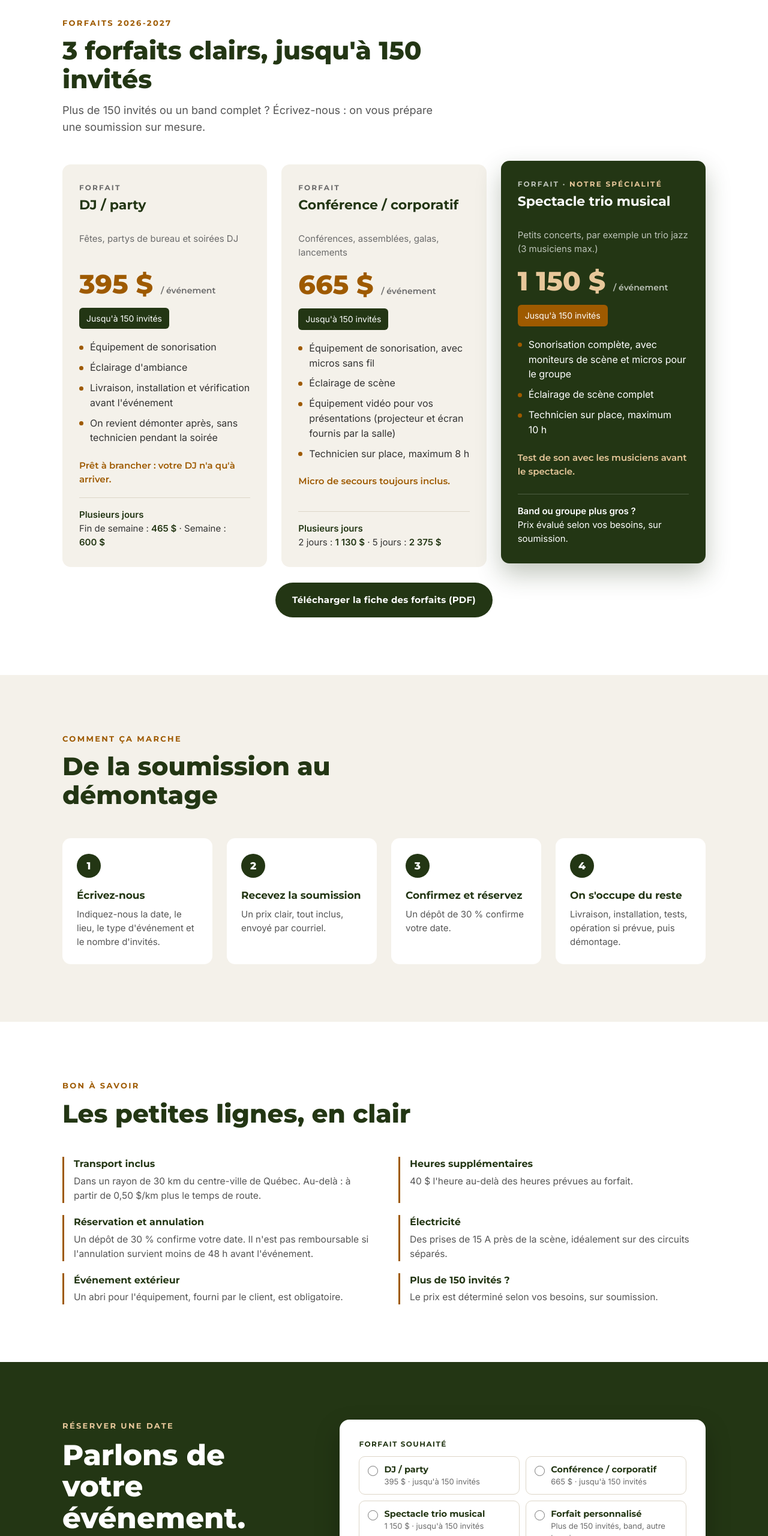
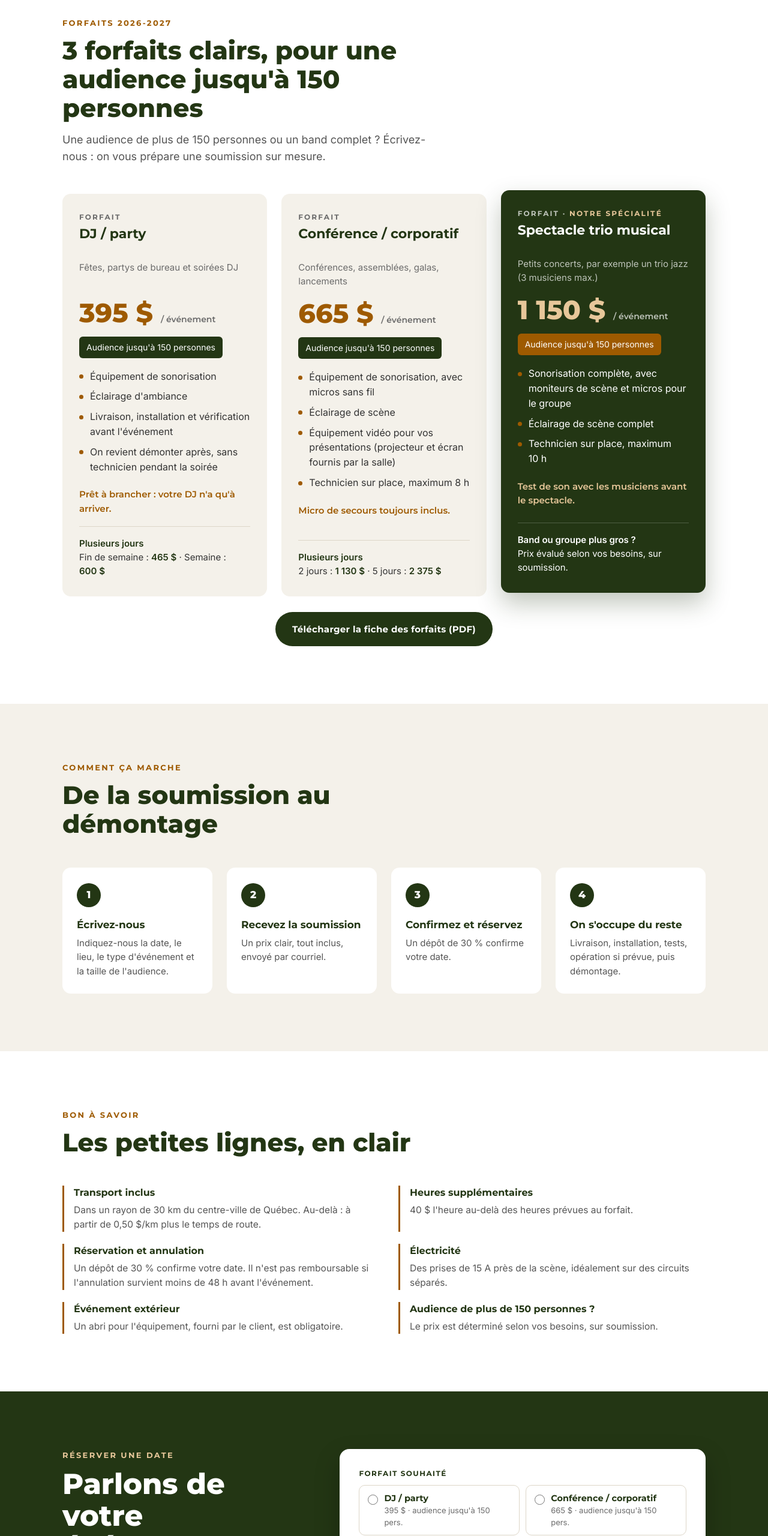
Before and after one commit to GabPoulin/lerepere-site, a plain HTML site: page index.html in a window 1280 px wide. Shown: the part 1049-3609 px from the top of the page at 60% size. Drawn offline with Linux system fonts and the light colour scheme.

Commit message:
Parler d'audience plutôt que d'invités
Co-Authored-By: Claude Opus 5.5 <noreply@anthropic.com>
Claude-Session: https://claude.ai/code/session_01S4mt3HYnfyYnVjpPMz3rpm

```diff
--- a/index.html
+++ b/index.html
@@ -206,8 +206,8 @@ footer img{height:30px}
   <div class="wrap">
     <div class="titre">
       <div class="eyebrow">Forfaits 2026-2027</div>
-      <h2>3 forfaits clairs, jusqu'à 150 invités</h2>
-      <p>Plus de 150 invités ou un band complet ? Écrivez-nous : on vous prépare une soumission sur mesure.</p>
+      <h2>3 forfaits clairs, pour une audience jusqu'à 150 personnes</h2>
+      <p>Une audience de plus de 150 personnes ou un band complet ? Écrivez-nous : on vous prépare une soumission sur mesure.</p>
     </div>
 
     <div class="cartes">
@@ -216,7 +216,7 @@ footer img{height:30px}
         <h3>DJ / party</h3>
         <p class="pourqui">Fêtes, partys de bureau et soirées DJ</p>
         <div class="prix">395&nbsp;$ <small>/ événement</small></div>
-        <span class="public">Jusqu'à 150 invités</span>
+        <span class="public">Audience jusqu'à 150 personnes</span>
         <ul>
           <li>Équipement de sonorisation</li>
           <li>Éclairage d'ambiance</li>
@@ -232,7 +232,7 @@ footer img{height:30px}
         <h3>Conférence / corporatif</h3>
         <p class="pourqui">Conférences, assemblées, galas, lancements</p>
         <div class="prix">665&nbsp;$ <small>/ événement</small></div>
-        <span class="public">Jusqu'à 150 invités</span>
+        <span class="public">Audience jusqu'à 150 personnes</span>
         <ul>
           <li>Équipement de sonorisation, avec micros sans fil</li>
           <li>Éclairage de scène</li>
@@ -248,7 +248,7 @@ footer img{height:30px}
         <h3>Spectacle trio musical</h3>
         <p class="pourqui">Petits concerts, par exemple un trio jazz (3 musiciens max.)</p>
         <div class="prix">1&nbsp;150&nbsp;$ <small>/ événement</small></div>
-        <span class="public">Jusqu'à 150 invités</span>
+        <span class="public">Audience jusqu'à 150 personnes</span>
         <ul>
           <li>Sonorisation complète, avec moniteurs de scène et micros pour le groupe</li>
           <li>Éclairage de scène complet</li>
@@ -272,7 +272,7 @@ footer img{height:30px}
       <h2>De la soumission au démontage</h2>
     </div>
     <div class="liste-etapes">
-      <div class="etape"><h3>Écrivez-nous</h3><p>Indiquez-nous la date, le lieu, le type d'événement et le nombre d'invités.</p></div>
+      <div class="etape"><h3>Écrivez-nous</h3><p>Indiquez-nous la date, le lieu, le type d'événement et la taille de l'audience.</p></div>
       <div class="etape"><h3>Recevez la soumission</h3><p>Un prix clair, tout inclus, envoyé par courriel.</p></div>
       <div class="etape"><h3>Confirmez et réservez</h3><p>Un dépôt de 30&nbsp;% confirme votre date.</p></div>
       <div class="etape"><h3>On s'occupe du reste</h3><p>Livraison, installation, tests, opération si prévue, puis démontage.</p></div>
@@ -292,7 +292,7 @@ footer img{height:30px}
       <div><h3>Réservation et annulation</h3><p>Un dépôt de 30&nbsp;% confirme votre date. Il n'est pas remboursable si l'annulation survient moins de 48&nbsp;h avant l'événement.</p></div>
       <div><h3>Électricité</h3><p>Des prises de 15 A près de la scène, idéalement sur des circuits séparés.</p></div>
       <div><h3>Événement extérieur</h3><p>Un abri pour l'équipement, fourni par le client, est obligatoire.</p></div>
-      <div><h3>Plus de 150 invités ?</h3><p>Le prix est déterminé selon vos besoins, sur soumission.</p></div>
+      <div><h3>Audience de plus de 150 personnes ?</h3><p>Le prix est déterminé selon vos besoins, sur soumission.</p></div>
     </div>
   </div>
 </section>
@@ -312,10 +312,10 @@ footer img{height:30px}
       <fieldset>
         <legend>Forfait souhaité</legend>
         <div class="choix">
-          <label><input type="radio" name="Forfait" value="DJ / party : 395 $ / événement (prix 2026-2027)" required><span><b>DJ / party</b><small>395 $ · jusqu'à 150 invités</small></span></label>
-          <label><input type="radio" name="Forfait" value="Conférence / corporatif : 665 $ / événement (prix 2026-2027)"><span><b>Conférence / corporatif</b><small>665 $ · jusqu'à 150 invités</small></span></label>
-          <label><input type="radio" name="Forfait" value="Spectacle trio musical : 1 150 $ / événement (prix 2026-2027)"><span><b>Spectacle trio musical</b><small>1 150 $ · jusqu'à 150 invités</small></span></label>
-          <label><input type="radio" name="Forfait" value="Forfait personnalisé : prix sur soumission"><span><b>Forfait personnalisé</b><small>Plus de 150 invités, band, autre besoin</small></span></label>
+          <label><input type="radio" name="Forfait" value="DJ / party : 395 $ / événement (prix 2026-2027)" required><span><b>DJ / party</b><small>395 $ · audience jusqu'à 150 pers.</small></span></label>
+          <label><input type="radio" name="Forfait" value="Conférence / corporatif : 665 $ / événement (prix 2026-2027)"><span><b>Conférence / corporatif</b><small>665 $ · audience jusqu'à 150 pers.</small></span></label>
+          <label><input type="radio" name="Forfait" value="Spectacle trio musical : 1 150 $ / événement (prix 2026-2027)"><span><b>Spectacle trio musical</b><small>1 150 $ · audience jusqu'à 150 pers.</small></span></label>
+          <label><input type="radio" name="Forfait" value="Forfait personnalisé : prix sur soumission"><span><b>Forfait personnalisé</b><small>Audience de plus de 150 pers., band, autre besoin</small></span></label>
         </div>
       </fieldset>
 
@@ -329,7 +329,7 @@ footer img{height:30px}
         <label><span>Heure de début</span><input type="time" name="Heure de début" required></label>
         <label><span>Heure de fin <em class="opt">(approx.)</em></span><input type="time" name="Heure de fin"></label>
         <label><span>Lieu de l'événement</span><input type="text" name="Lieu" placeholder="Salle, ville" required></label>
-        <label><span>Nombre d'invités <em class="opt">(public)</em></span><input type="number" name="Nombre d'invités" min="1" inputmode="numeric" required></label>
+        <label><span>Taille de l'audience</span><input type="number" name="Taille de l'audience" min="1" inputmode="numeric" placeholder="Nombre de personnes" required></label>
         <label class="large"><span>Vos besoins</span><textarea name="Besoins" placeholder="Type d'événement, horaire, nombre de micros, musiciens, questions…"></textarea></label>
         <label class="large"><span>Documents <em class="opt">(facultatif)</em></span><input type="text" inputmode="url" name="Lien vers les documents" placeholder="Lien Google Drive, Dropbox, WeTransfer…"><small class="aide-champ">Devis technique des artistes, plan de salle, horaire… Partagez un lien, ou joignez vos fichiers en répondant à notre courriel.</small></label>
       </div>
```
